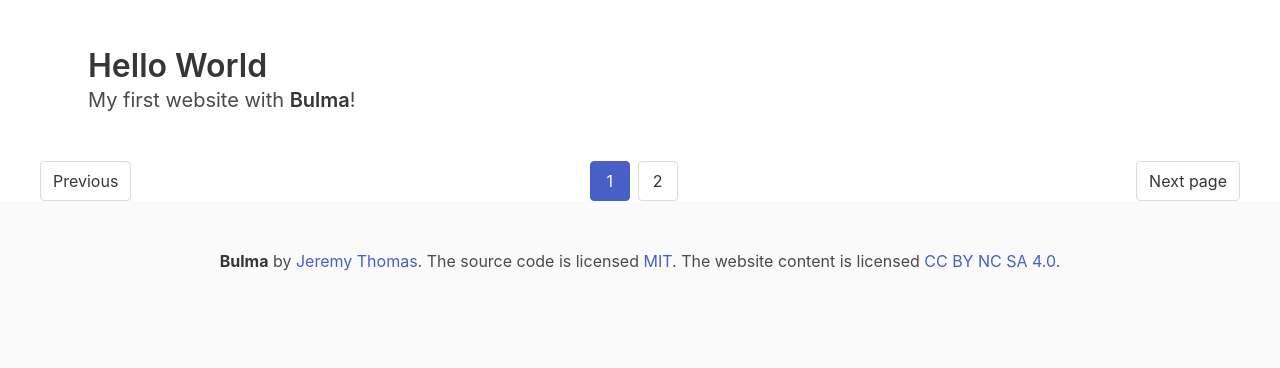
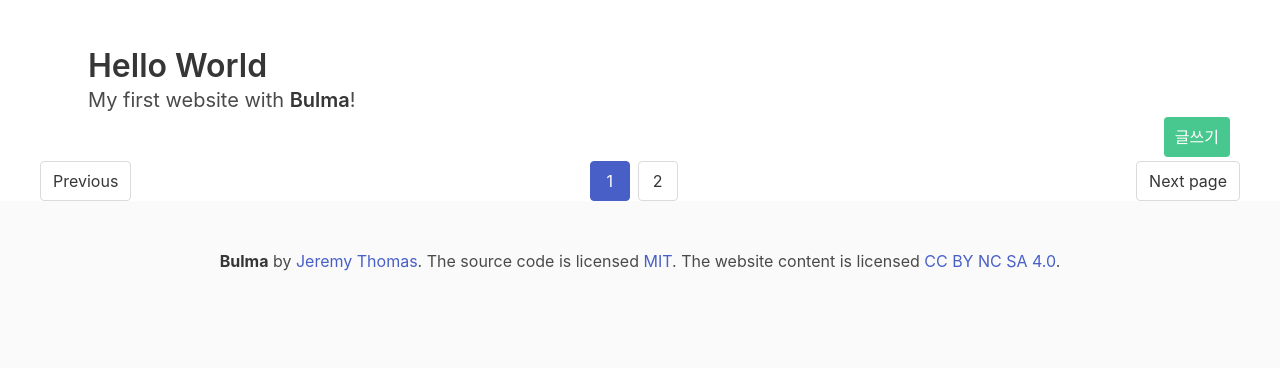
Before and after one commit to otfeb/jungle_miniProject, a Flask app: template templates/index.html in a window 1280 px wide. Shown: the part 56-424 px from the top of the page. Run offline with Flask 3, Linux system fonts and the light colour scheme; the template is opened without the code that fills it: most values are stand-ins (such as "Sample title", 1, 10 or a date in 2020); some libraries are stand-ins or nearby versions.

Commit message:
feat(button): 글쓰기 버튼 추가

```diff
--- a/templates/index.html
+++ b/templates/index.html
@@ -15,6 +15,14 @@
       #userId {
         width: 495px;
       }
+
+      .place {
+        position: absolute;
+        /* 버튼을 절대 위치로 설정합니다. */
+        padding: 10px 10px;
+        /* 살짝 패딩을 추가합니다. */
+        right: 50px;
+        transform: translateY(-110%);
     </style>
     <script>
       function singUp(){
@@ -157,6 +165,9 @@
           </p>
         </div>
       </section>
+      {% if id != null %}
+      <button class="button is-success place" onclick="location.href='/write'">글쓰기</button>
+      {% endif %}
       <div class="tile is-ancestor">
           {% for _, idx in zip(posts, [0,1,2]) %}
           <div class="tile is-vertical is-4">
```
